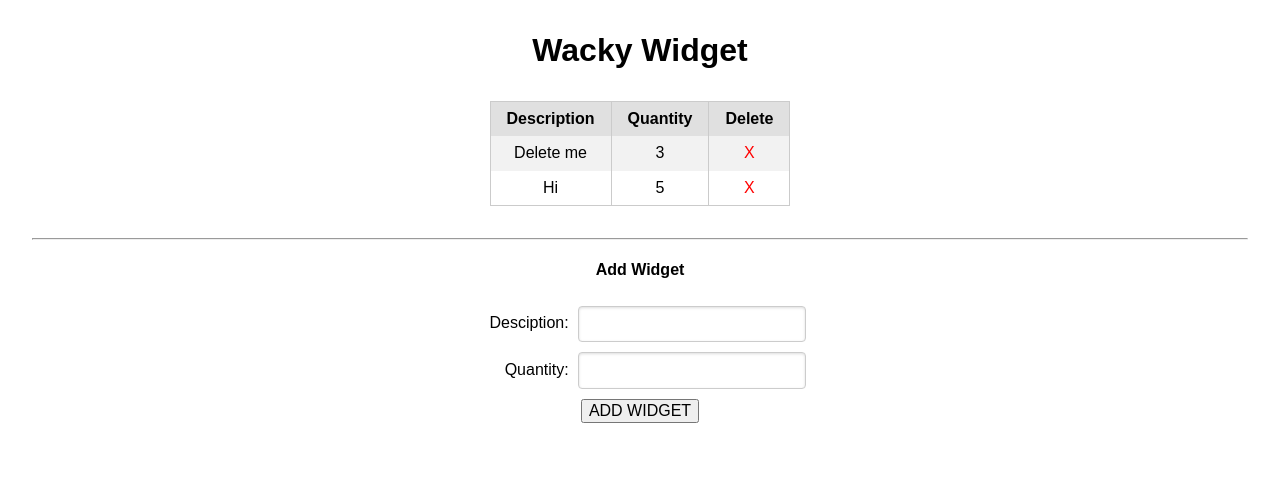
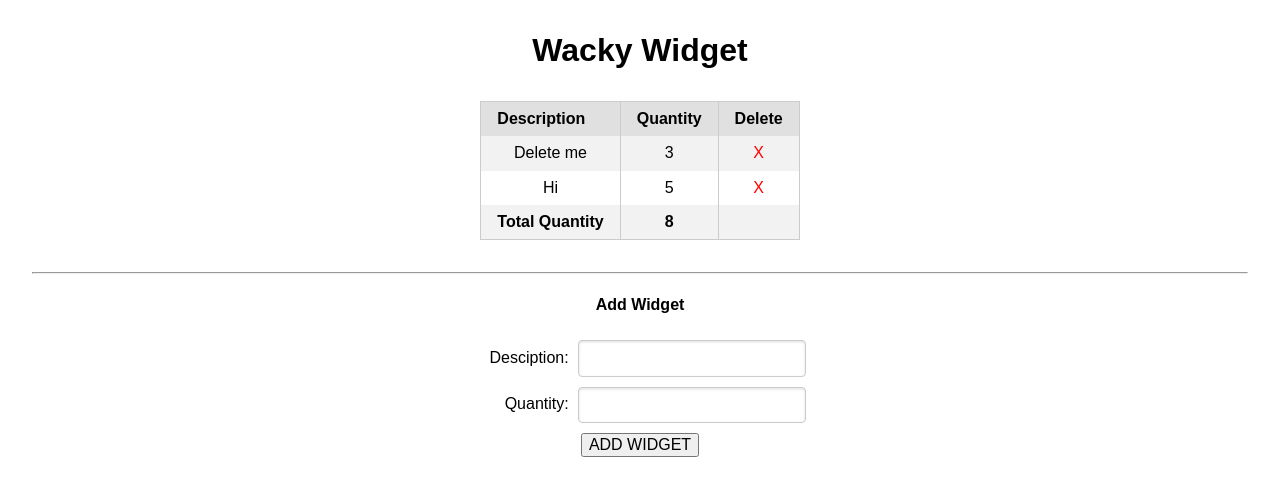
Before and after one commit to cobycobyk/wackywidgets, a Django app: page / in a window 1280 px wide. Shown: the top 480 px of the page. Run offline with Django 3.2, Linux system fonts and the light colour scheme; data comes from the database, SQL or seed files in the repository; both versions use the stored data as it was after the commit; some libraries are stand-ins or nearby versions.

Commit message:
add bonus

```diff
--- a/main_app/templates/index.html
+++ b/main_app/templates/index.html
@@ -28,6 +28,11 @@
           <td><a href="{% url 'delete' widget.id %}">X</a></td>
         </tr>
         {% endfor %}
+        <tr style="font-weight: bold;">
+          <td>Total Quantity</td>
+          <td>{{ sum }}</td>
+          <td></td>
+        </tr>
       </tbody>
     </table>
   {% else %}
--- a/main_app/views.py
+++ b/main_app/views.py
@@ -5,7 +5,10 @@ from .models import Widget
 # Create your views here.
 def index(request):
   widgets = Widget.objects.all()
-  return render(request, 'index.html', {'widgets': widgets})
+  sum = 0
+  for widget in widgets:
+    sum += widget.quantity
+  return render(request, 'index.html', {'widgets': widgets, 'sum': sum})
 
 def create(request):
   new_widget = Widget(
```
Also changed, not shown: db.sqlite3.
